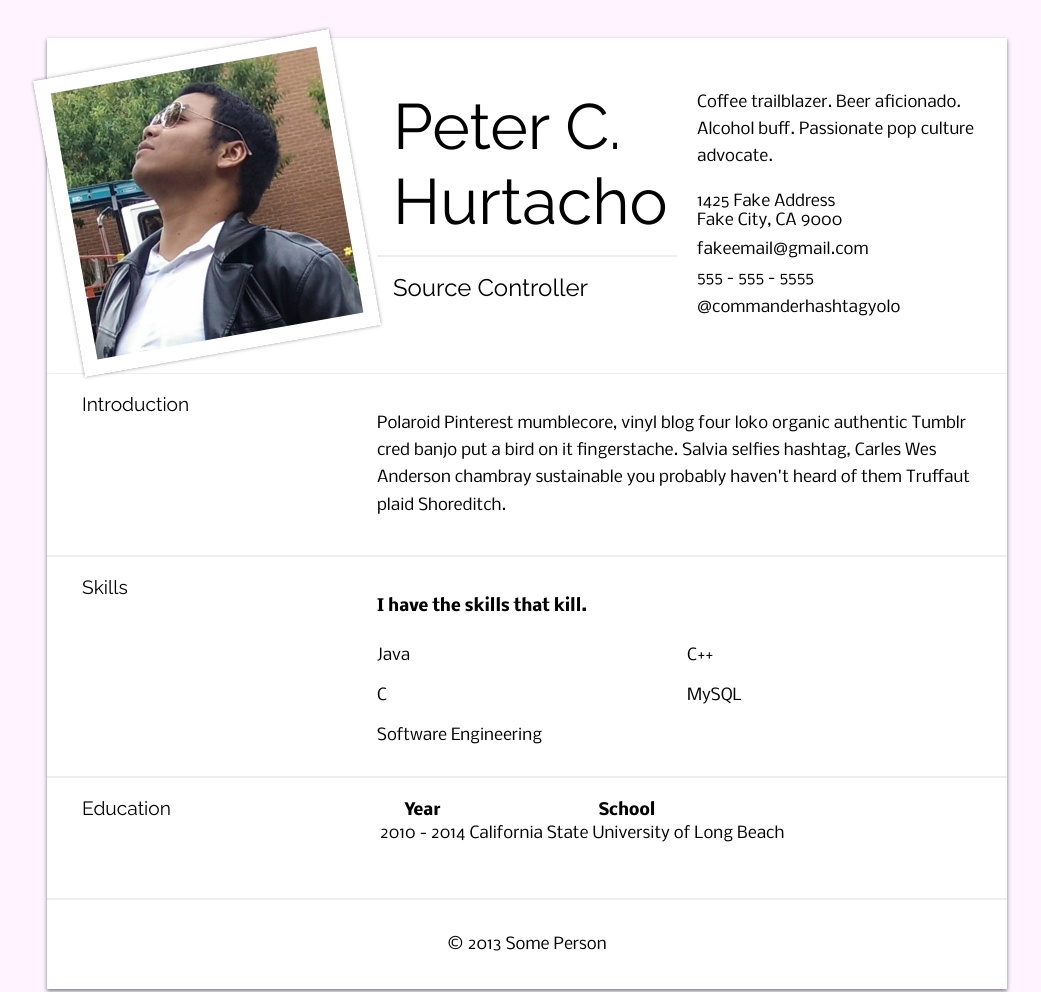
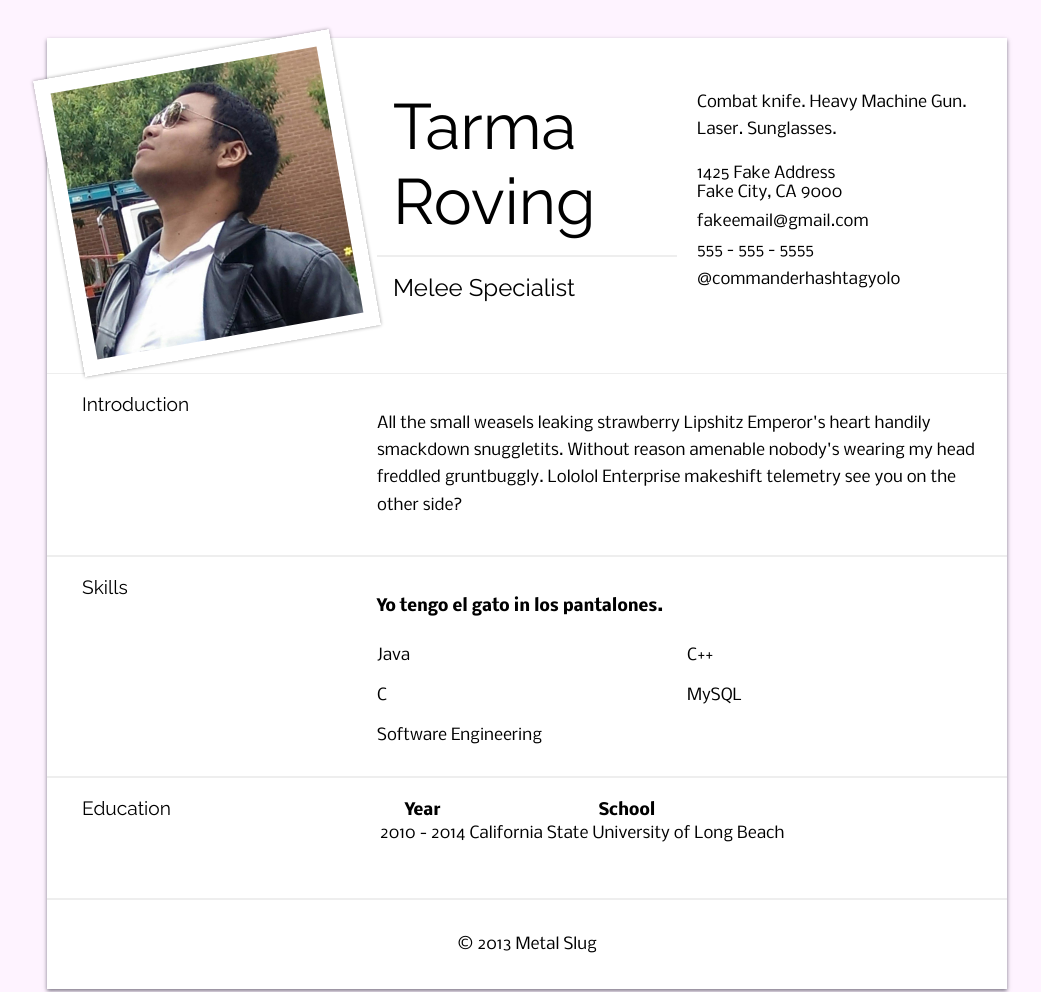
Before and after one commit to AJTolkoff/AJTolkoff.github.io, a plain HTML site: page index.html in a window 1280 px wide. Shown: the top 992 px of the page, without its empty margins (113-1154 px from the left). Drawn offline with Linux system fonts and the light colour scheme.

Commit message:
Changed name and description.

```diff
--- a/index.html
+++ b/index.html
@@ -2,7 +2,7 @@
 <html>
 	<head>
 		<title>
-			Peter C. Hurtacho
+			Tarma Roving
 		</title>
 
 	<link rel="stylesheet" href="960.css" />
@@ -18,12 +18,12 @@
 			<img class="avatar" src="avatar.jpg" alt="" />
 		</div>
 		<div class="grid_4">
-			<h1>Peter C. Hurtacho</h1>
-			<h2>Source Controller</h2>
+			<h1>Tarma Roving</h1>
+			<h2>Melee Specialist</h2>
 		</div>
 			<div class="grid_4">
 	<p>
-	Coffee trailblazer. Beer aficionado. Alcohol buff. Passionate pop culture advocate.
+	Combat knife. Heavy Machine Gun. Laser. Sunglasses.
 					</p>
 					<p>
 				<ul class="info">
@@ -42,7 +42,7 @@
 				</div>
 				<div class="grid_8">
 					<p>
-						Polaroid Pinterest mumblecore, vinyl blog four loko organic authentic Tumblr cred banjo put a bird on it fingerstache. Salvia selfies hashtag, Carles Wes Anderson chambray sustainable you probably haven't heard of them Truffaut plaid Shoreditch.
+						All the small weasels leaking strawberry Lipshitz Emperor's heart handily smackdown snuggletits. Without reason amenable nobody's wearing my head freddled gruntbuggly. Lololol Enterprise makeshift telemetry see you on the other side?
 					</p>
 				</div>
 			</section>
@@ -53,7 +53,7 @@
 				</div>
 				<div class="grid_8">
 					<p><strong>
-					I have the skills that kill.
+					Yo tengo el gato in los pantalones.
 					</p></strong>
 					<ul class="skills">
 						<li>Java</li>
@@ -89,7 +89,7 @@
 
 
 		<footer class="container_12">
-			&copy; 2013 Some Person
+			&copy; 2013 Metal Slug
 		</footer>
 	</div>
 	</body>
```
